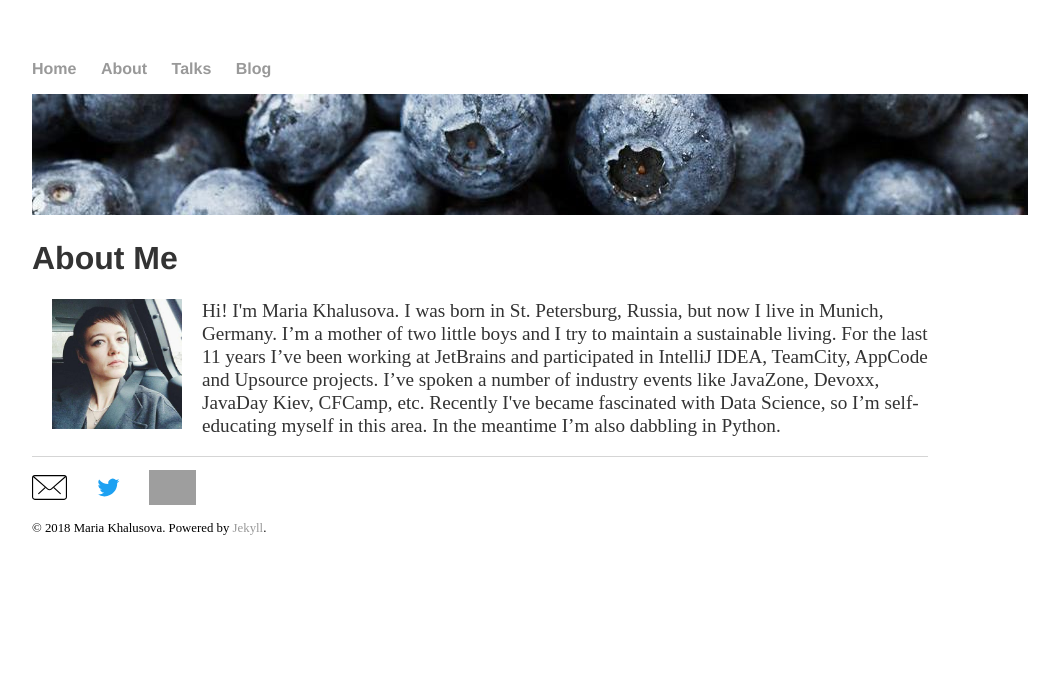
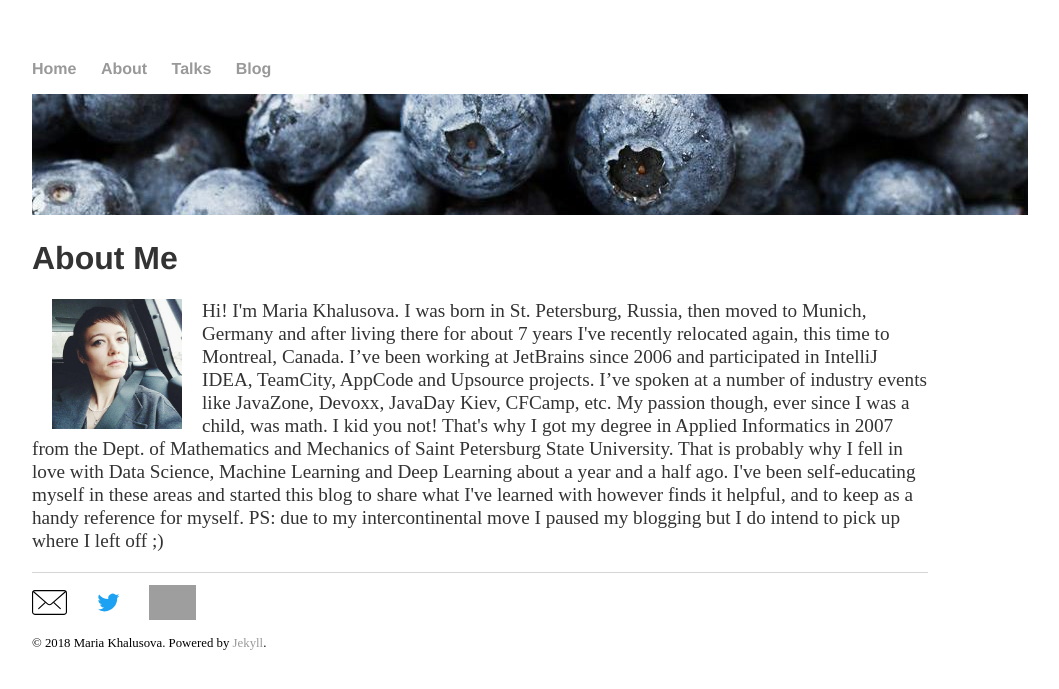
Before and after one commit to MKhalusova/MKhalusova.github.io, a Jekyll site: the page built from about/index.html, in a window 1280 px wide. Shown: the top 689 px of the page, without its empty margins (160-1219 px from the left). Built offline with Jekyll 4.4.1, drawn with Linux system fonts in a browser that asks for light colours; grey boxes are pictures that could not be loaded.

Commit message:
updated bio

```diff
--- a/about/index.html
+++ b/about/index.html
@@ -5,9 +5,15 @@ title: Maria Khalusova
 <div class="blurb" >
     <h1>About Me</h1>
     <img src="/images/1065417.jpeg" width="130" align="left" hspace="20">
-    <p>Hi! I'm Maria Khalusova. I was born in St. Petersburg, Russia, but now I live in Munich, Germany.
-        I’m a mother of two little boys and I try to maintain a sustainable living.
-        For the last 11 years I’ve been working at JetBrains and participated in IntelliJ IDEA, TeamCity, AppCode and Upsource projects.
-        I’ve spoken a number of industry events like JavaZone, Devoxx, JavaDay Kiev, CFCamp, etc.
-        Recently I've became fascinated with Data Science, so I’m self-educating myself in this area. In the meantime I’m also dabbling in Python. </p>
+    <p>Hi! I'm Maria Khalusova. I was born in St. Petersburg, Russia, then moved to Munich, Germany
+        and after living there for about 7 years I've recently relocated again, this time to Montreal, Canada.
+        I’ve been working at JetBrains since 2006 and participated in IntelliJ IDEA, TeamCity, AppCode and Upsource projects.
+        I’ve spoken at a number of industry events like JavaZone, Devoxx, JavaDay Kiev, CFCamp, etc.
+        My passion though, ever since I was a child, was math. I kid you not! That's why I got my degree in Applied Informatics
+        in 2007 from the Dept. of Mathematics and Mechanics of Saint Petersburg State University.
+        That is probably why I fell in love with Data Science, Machine Learning and Deep Learning about a year and a half ago.
+        I've been self-educating myself in these areas and started this blog to share what I've learned with however finds
+        it helpful, and to keep as a handy reference for myself.
+        PS: due to my intercontinental move I paused my blogging but I do intend to pick up where I left off ;)
+    </p>
 </div>
```
